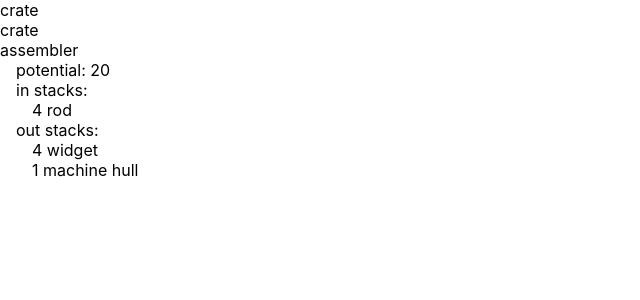
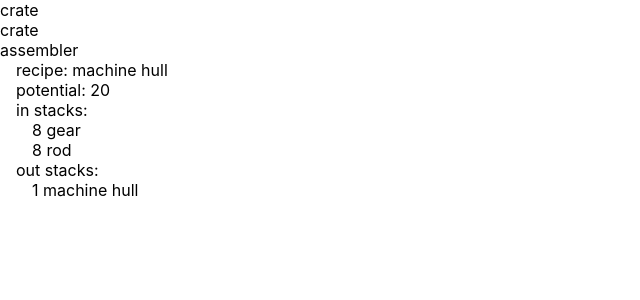
Before and after one commit to bingecraft-net/webapp, a React (Create React App) app: page / in a window 1280 px wide. Shown: the top 300 px of the page, without its empty margins (0-640 px from the left). Built offline with nearby package versions, Linux system fonts and the light colour scheme.

Commit message:
lock assemblers to one recipe

```diff
--- a/src/App.tsx
+++ b/src/App.tsx
@@ -25,6 +25,7 @@
         outStacks: [],
         position: { x: 2, y: 0 },
         potential: 0,
+        recipeKey: 'machine hull',
         type: 'assembler',
       },
     ],
@@ -53,6 +54,7 @@
       <div style={{ paddingLeft: '1rem' }}>
         {machine.type === 'assembler' ? (
           <>
+            <div>recipe: {machine.recipeKey}</div>
             <div>potential: {machine.potential}</div>
             <div>in stacks:</div>
             <div style={{ paddingLeft: '1rem' }}>
--- /dev/null
+++ b/src/state/RecipeSettings.tsx
@@ -0,0 +1,19 @@
+import { RecipeSettings } from '.'
+
+export const recipeSettings: RecipeSettings = {
+  recipes: [
+    {
+      ingredients: [
+        { count: 2, name: 'gear' },
+        { count: 1, name: 'rod' },
+      ],
+      key: 'widget',
+      products: [{ count: 1, name: 'widget' }],
+    },
+    {
+      ingredients: [{ count: 8, name: 'plate' }],
+      key: 'machine hull',
+      products: [{ count: 1, name: 'machine hull' }],
+    },
+  ],
+}
--- a/src/state/assembleTick.tsx
+++ b/src/state/assembleTick.tsx
@@ -1,30 +1,6 @@
 import { Machine, State } from '.'
-import { Stack, stackCountByName, stacks } from './Stacks'
-
-interface Settings {
-  recipes: Recipe[]
-}
-
-interface Recipe {
-  ingredients: Stack[]
-  products: Stack[]
-}
-
-export const settings: Settings = {
-  recipes: [
-    {
-      ingredients: [
-        { count: 2, name: 'gear' },
-        { count: 1, name: 'rod' },
-      ],
-      products: [{ count: 1, name: 'widget' }],
-    },
-    {
-      ingredients: [{ count: 8, name: 'plate' }],
-      products: [{ count: 1, name: 'machine hull' }],
-    },
-  ],
-}
+import { recipeSettings as settings } from './RecipeSettings'
+import { stackCountByName, stacks } from './Stacks'
 
 export default function assembleTick({ machines }: State): State {
   return {
@@ -37,12 +13,13 @@
       const outCountByName = stackCountByName(machine.outStacks)
       const inCountByName = stackCountByName(machine.inStacks)
 
-      for (const recipe of settings.recipes) {
+      const recipe = settings.recipes.find(
+        (recipe) => recipe.key === machine.recipeKey,
+      )!
       if (
         recipe.ingredients.every(
           (ingredient) =>
-              (inCountByName.get(ingredient.name) || 0) >=
-              ingredient.count,
+            (inCountByName.get(ingredient.name) || 0) >= ingredient.count,
         )
       ) {
         recipe.ingredients.forEach((ingredient) =>
@@ -64,7 +41,6 @@
           potential: 0,
         }
       }
-      }
 
       return { ...machine, potential }
     }),
```
Also changed, not shown: src/state/index.tsx (+13 -0 lines), 2 other files (tests, documents, lock files or other folders). Lines whose indentation alone changed are shown as unchanged.
